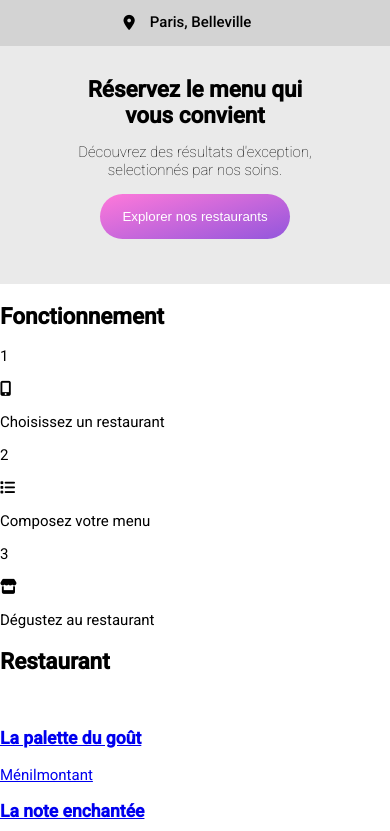
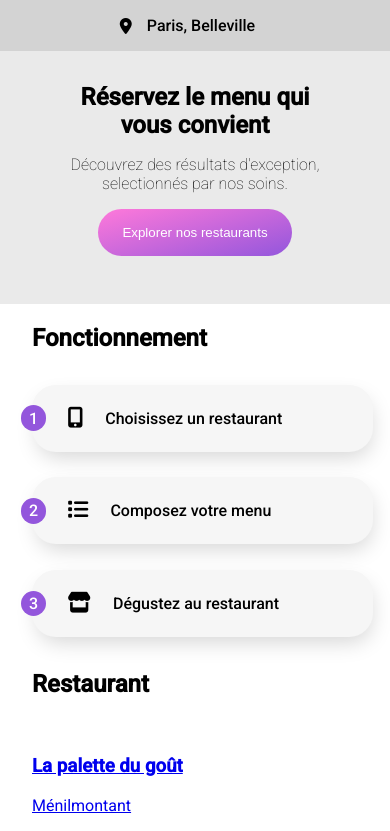
Before and after one commit to bleyyannick/ohmyfood.github.io, a website: page index.html in a window 390 px wide. Shown: the part 66-897 px from the top of the page. Drawn offline with Linux system fonts and the light colour scheme; a web font is replaced by a local one.

Commit message:
styling functioning section in mobile version

```diff
--- a/index.html
+++ b/index.html
@@ -48,23 +48,25 @@
     <main>
       <section class="functioning">
         <h2 clas="functioning__title">Fonctionnement</h2>
-        <div class="functioning__item">
-          <p class="functioning__item__number">1</p>
-          <i class="fa-solid fa-mobile-screen-button"></i>
-          <p>Choisissez un restaurant</p>
-        </div>
+        <ol class="functioning__list">
+          <li class="functioning__list__item">
+            <span>1</span>
+            <i class="fa-solid fa-mobile-screen-button"></i>
+            <p>Choisissez un restaurant</p>
+          </li>
 
-        <div class="functioning__item">
-          <p class="functioning__item__number">2</p>
-          <i class="fa-solid fa-list"></i>
-          <p class="functioning__item__text">Composez votre menu</p>
-        </div>
+          <li class="functioning__list__item">
+            <span>2</span>
+            <i class="fa-solid fa-list"></i>
+            <p>Composez votre menu</p>
+          </li>
 
-        <div class="functioning__item">
-          <p class="functioning__item__number">3</p>
-          <i class="fa-solid fa-store"></i>
-          <p class="functioning__item__text">Dégustez au restaurant</p>
-        </div>
+          <li class="functioning__list__item">
+            <span>3</span>
+            <i class="fa-solid fa-store"></i>
+            <p>Dégustez au restaurant</p>
+          </li>
+        </ol>
       </section>
 
       <section class="restaurant">
--- a/sass/pages/home.scss
+++ b/sass/pages/home.scss
@@ -1,22 +1,17 @@
 html, body {
     margin: 0;
     padding: 0;
-    font-size: 15px;
+    font-size: 16px;
     font-family: 'Roboto', sans-serif;
 }
 
 .home-heading {
-    display: flex;
-    flex-direction:column;
-    justify-content: center;
-    align-items: center;
+    @include column-vertical-center;
     &__logo {
         padding: 1rem 0;
         width:100%;
         z-index: 3;
-        display: flex;
-        justify-content: center;
-        align-items: center;
+        @include center;
 
     }
     &__text--dark-grey {
@@ -24,19 +19,14 @@ html, body {
         padding: 1rem 0;
         width: 100%;
         z-index: 2;
-        display: flex;
-        justify-content: center;
-        align-items: center;
+        @include center;
         & > span {
             font-weight: 500;
 
         }
     }
     &__text--grey {
-        display: flex;
-        flex-direction: column;
-        justify-content: center;
-        align-items: center;
+        @include column-vertical-center;
         background: #eaeaea;
         text-align: center;
         padding-top: 2rem;
@@ -47,6 +37,47 @@ html, body {
         }
     }
 }
+
+main {
+    padding: 0 2rem;
+}
+
+.functioning__list {
+    list-style: none;
+    display:flex;
+    flex-direction: column;
+    padding:0;
+    &__item {
+        display: flex;
+        align-items: center;
+        background: #f6f6f6;
+        width: 85%;
+        padding: .5rem 2rem;
+        margin: 0.8rem 0;
+        border-radius: 1.5rem;
+        font-weight: 500;
+        box-shadow: 2px 9px 21px -4px rgba(0,0,0,0.17);
+
+        span {
+            position: relative;
+            right: 2.7rem;
+            width: 1rem;
+            height: 1rem;
+            padding: .3rem;
+            border-radius: 50%;
+            background: $color-primary;
+            color:white;
+            @include center;
+        }
+        i {
+            position: relative;
+            right: 1.38rem;
+            font-size: 1.3rem;
+        }
+    }
+
+}
+
 
 .btn {
     padding: 1rem 1.5rem;
```
Also changed, not shown: public/css/style.css, 1 other file.
